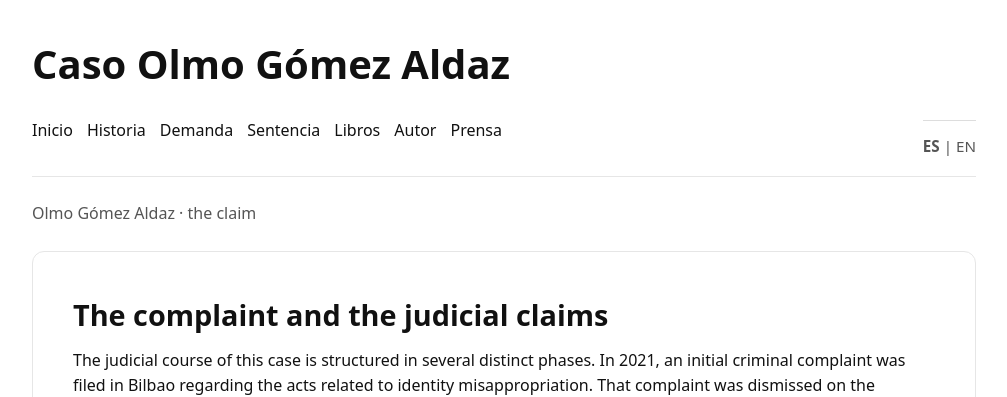
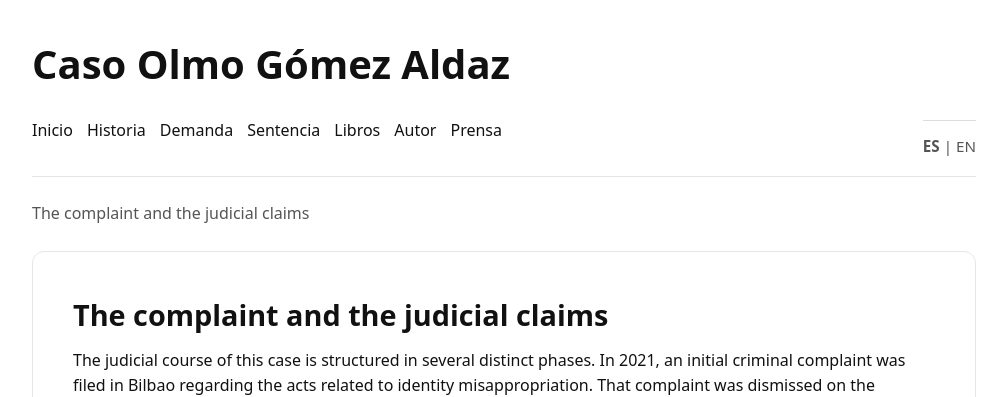
Before and after one commit to olmogaldaz/olmogaldaz.github.io, a Jekyll site: the page built from en/claim/index.html, in a window 1280 px wide and 900 px high. Shown: the top 397 px of the window, without its empty margins (136-1143 px from the left). Built offline with Jekyll 4.4.1, drawn with Linux system fonts in a browser that asks for light colours.

Commit message:
Update index.html

```diff
--- a/en/claim/index.html
+++ b/en/claim/index.html
@@ -10,7 +10,7 @@ description: Legal claim filed in the process of identity restitution of Olmo G
   <header id="site-header"></header>
 
   <h1 class="page-title subtle">
-    Olmo Gómez Aldaz · the claim
+    The complaint and the judicial claims
   </h1>
 
   <!-- MAIN BOX -->
```
